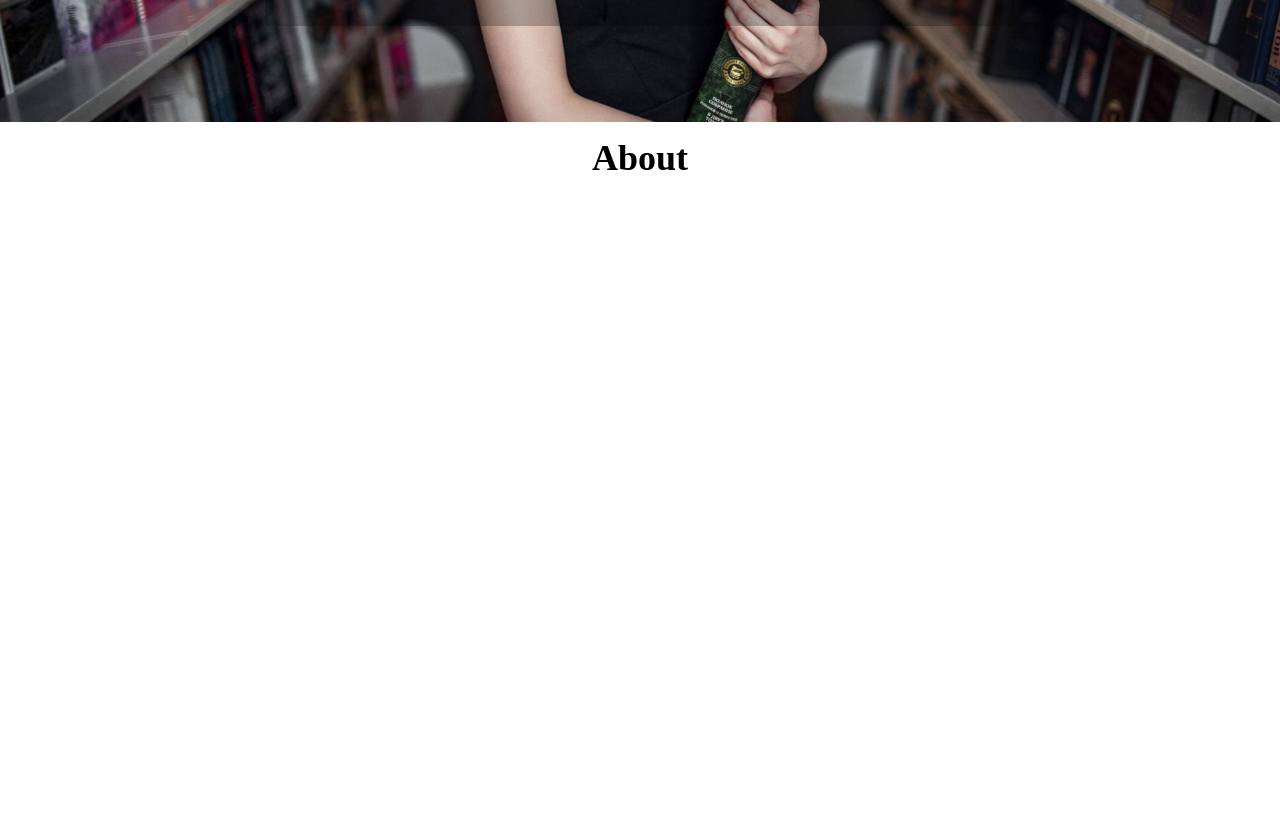
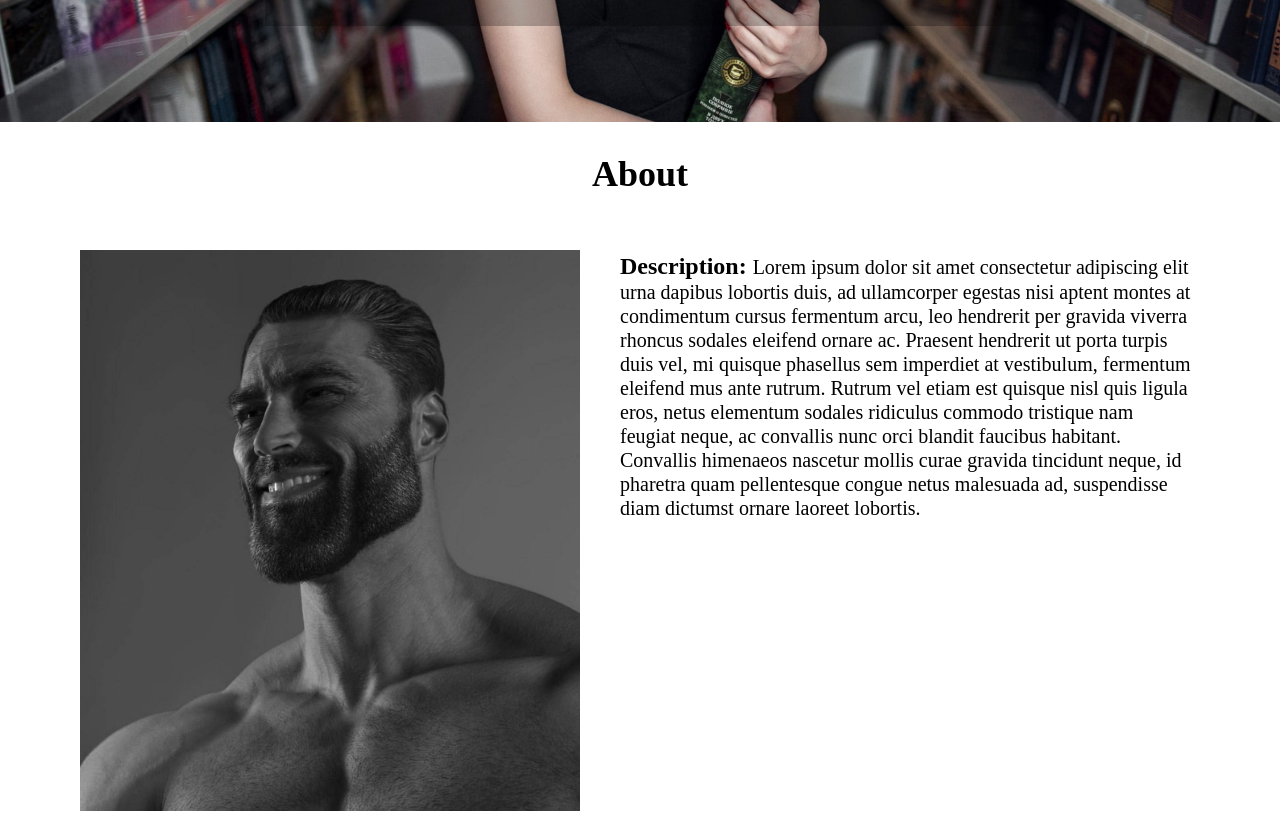
Before and after one commit to arvinbuid/Book-Library-Web-App, a React (Vite) app: page /about in a window 1280 px wide. Shown: the part 600-1435 px from the top of the page. Before the commit the page ends 1322 px from the top, so only its background shows below. Built offline with nearby package versions, Linux system fonts and the light colour scheme; no server answers; a web font is replaced by a local one.

Commit message:
Added goPrevious onClick function inside BookDetails. Populated About page, added gigachad.jpg inside the assets folder.

```diff
--- /dev/null
+++ b/src/components/About.tsx
@@ -0,0 +1,39 @@
+import gigachad from "../assets/gigachad.jpg";
+
+function About() {
+  return (
+    <div className='w-full h-[600px]'>
+      <div className='flex justify-center py-8'>
+        <h1 className='text-4xl font-bold'>About</h1>
+      </div>
+
+      <div className='flex m-auto xs:flex-col xl:flex-row w-[90vw]'>
+        {/* About Us Image */}
+        <div className='px-4 py-6 flex justify-center'>
+          <img src={gigachad} alt='Book Image' className='w-[300px] md:w-[500px]' />
+        </div>
+
+        <div className='flex flex-1 flex-col px-6 mt-6 gap-3'>
+          {/* About Us Description */}
+
+          <div>
+            <span className='text-2xl font-bold'>Description: </span>
+            <span className='text-xl leading-4'>
+              Lorem ipsum dolor sit amet consectetur adipiscing elit urna dapibus lobortis duis, ad
+              ullamcorper egestas nisi aptent montes at condimentum cursus fermentum arcu, leo
+              hendrerit per gravida viverra rhoncus sodales eleifend ornare ac. Praesent hendrerit
+              ut porta turpis duis vel, mi quisque phasellus sem imperdiet at vestibulum, fermentum
+              eleifend mus ante rutrum. Rutrum vel etiam est quisque nisl quis ligula eros, netus
+              elementum sodales ridiculus commodo tristique nam feugiat neque, ac convallis nunc
+              orci blandit faucibus habitant. Convallis himenaeos nascetur mollis curae gravida
+              tincidunt neque, id pharetra quam pellentesque congue netus malesuada ad, suspendisse
+              diam dictumst ornare laoreet lobortis.
+            </span>
+          </div>
+        </div>
+      </div>
+    </div>
+  );
+}
+
+export default About;
--- a/src/components/AboutUs.tsx
+++ /dev/null
@@ -1,11 +0,0 @@
-function About() {
-  return (
-    <div className='w-full h-[600px]'>
-      <div className='flex justify-center p-4'>
-        <h1 className='text-4xl font-bold'>About</h1>
-      </div>
-    </div>
-  );
-}
-
-export default About;
--- a/src/components/BookDetails.tsx
+++ b/src/components/BookDetails.tsx
@@ -1,5 +1,5 @@
 import {useEffect, useState} from "react";
-import {Link, useNavigate, useParams} from "react-router-dom";
+import {useNavigate, useParams} from "react-router-dom";
 import coverImg from "../assets/cover-not-available.jpg";
 import {useQuery} from "@tanstack/react-query";
 import {ArrowLeftCircleIcon} from "@heroicons/react/16/solid";
@@ -70,20 +70,22 @@ function BookDetails() {
     console.log(data);
   }, [data]);
 
+  const goPrevious = () => {
+    navigate("..", {relative: "path"});
+  };
+
   return (
     <section className='w-full h-auto px-4 flex justify-center'>
       <div className='w-[80vw] h-auto my-[20px]'>
-        <Link to='/book'>
-          <button className='flex items-center gap-2 px-4 py-2 w-[150px] '>
-            <ArrowLeftCircleIcon width={30} />
-            <span className='text-2xl font-bold'>Back</span>
-          </button>
-        </Link>
+        <button className='flex items-center gap-2 px-4 py-2 w-[150px] ' onClick={goPrevious}>
+          <ArrowLeftCircleIcon width={30} />
+          <span className='text-2xl font-bold'>Back</span>
+        </button>
 
-        <div className='flex px-4 xs:flex-col xl:flex-row w-[80vw] bg-yellow-400'>
-          {/* Image */}
+        <div className='flex px-4 xs:flex-col xl:flex-row w-[90vw]'>
+          {/* Book Image */}
           <div className='px-4 py-6 flex justify-center'>
-            <img src={data?.covers} alt='Book Image' className='w-[300px] md:w-[500px]' />
+            <img src={data?.covers} alt='Book Image' className='w-[300px] sm:w-[500px]' />
           </div>
 
           <div className='flex flex-1 flex-col px-6 mt-6 gap-3'>
--- a/src/main.tsx
+++ b/src/main.tsx
@@ -6,7 +6,7 @@ import {QueryClient, QueryClientProvider} from "@tanstack/react-query";
 import {ReactQueryDevtools} from "@tanstack/react-query-devtools";
 import BookDetails from "./components/BookDetails.tsx";
 import BooksList from "./components/BooksList.tsx";
-import About from "./components/AboutUs.tsx";
+import About from "./components/About.tsx";
 
 // query
 const queryClient = new QueryClient();
```
Also changed, not shown: src/assets/gigachad.jpg (added).
